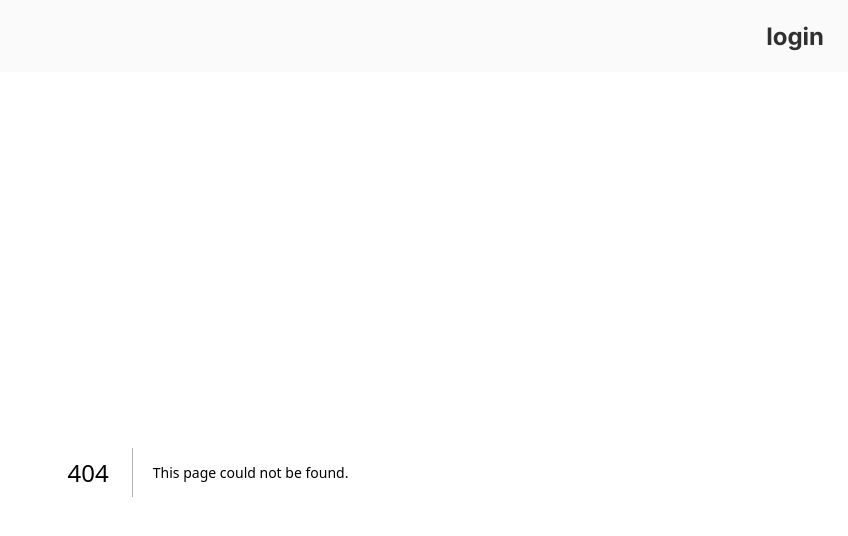
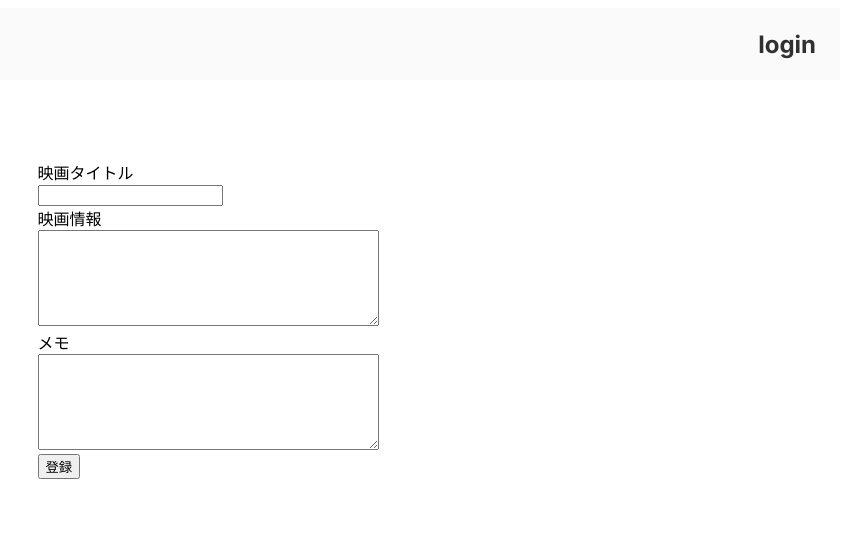
Before and after one commit to hagitaku/movie_management, a Next.js app in the folder frontend/projects/: page /create in a window 1280 px wide. Before the commit this address had no page. Shown: the top 536 px of the page, without its empty margins (432-1280 px from the left). Built offline with nearby package versions, Linux system fonts and the light colour scheme.

Commit message:
型定義を命名規則に沿って修正し，Createに統一

```diff
--- a/frontend/projects/src/app/register/page.tsx
+++ b/frontend/projects/src/app/create/page.tsx
@@ -4,15 +4,15 @@ import {useForm} from "react-hook-form";
 import TextBox from "../components/form/TextBox/TextBox";
 import TextBoxArea from "../components/form/TextBoxArea/TextBoxArea";
 
-type MovieCreateForm={
+type MovieCreationForm={
     movieTitle: string;
     movieContents: string;
     movieMemo:string;
 };
-export const Register = () =>{
-    const form = useForm<MovieCreateForm>();
+export const Create = () =>{
+    const form = useForm<MovieCreationForm>();
     const { handleSubmit } = form;
-    const postRegisterForm = (formData : MovieCreateForm) =>{
+    const postCreateForm = (formData : MovieCreationForm) =>{
         const{
             movieTitle,
             movieContents,
@@ -24,7 +24,7 @@ export const Register = () =>{
     }
     return (
         <main className={style.main}>
-            <form className={style.form_group} onSubmit={handleSubmit(postRegisterForm)}>
+            <form className={style.form_group} onSubmit={handleSubmit(postCreateForm)}>
                 <TextBox title="映画タイトル" name="movieTitle" form={ form }/>
                 <TextBoxArea title="映画情報" name="movieContents" form={ form }/>
                 <TextBoxArea title="メモ" name="movieMemo" form={ form }/>
@@ -35,4 +35,4 @@ export const Register = () =>{
         </main>
     )
 }
-export default Register;
+export default Create;
```
Also changed, not shown: frontend/projects/src/app/create/Register.module.css (renamed from frontend/projects/src/app/register/Register.module.css).
